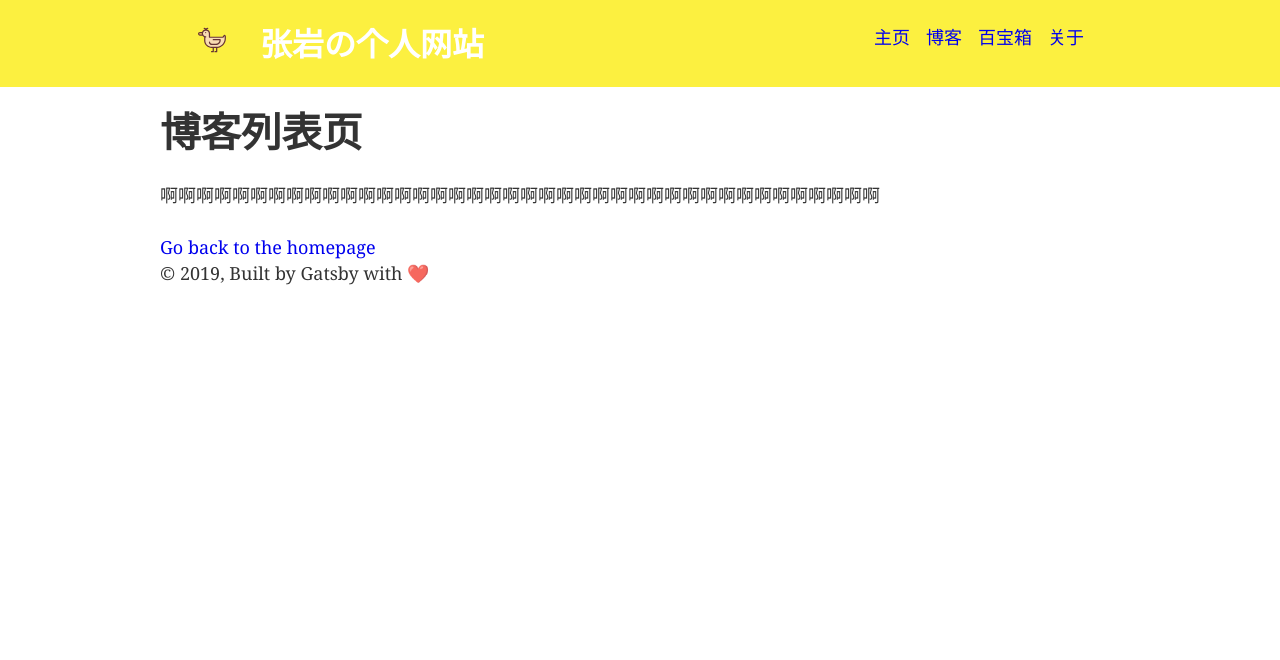
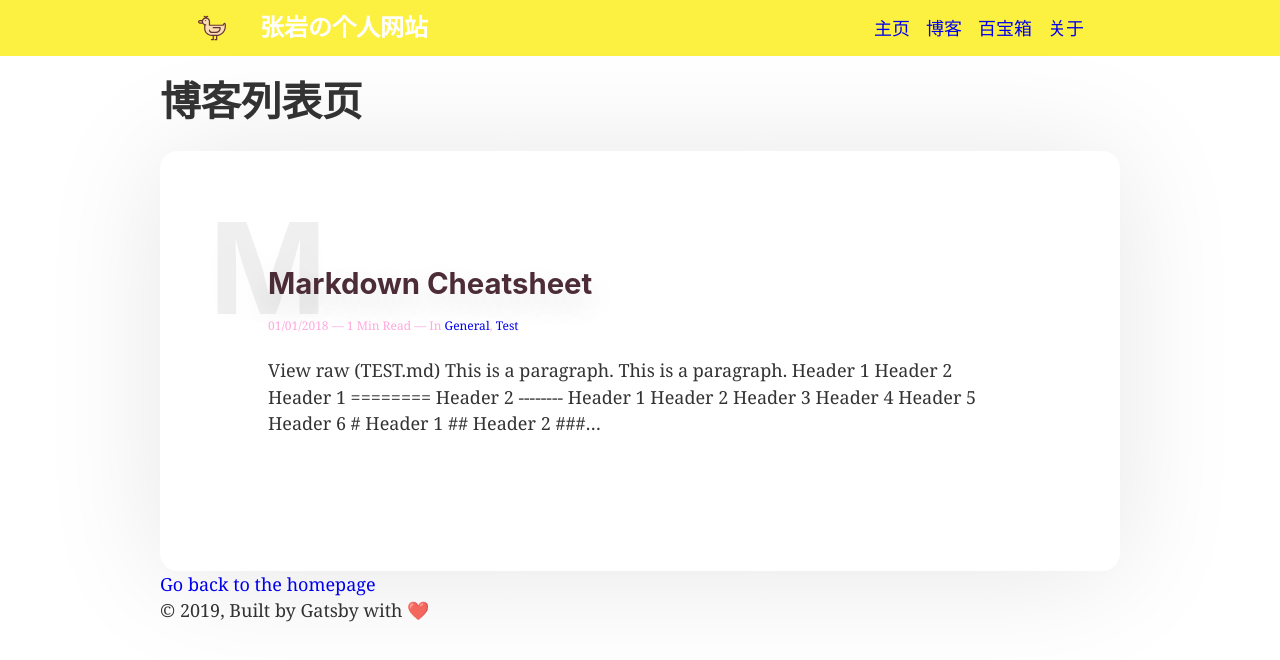
Before and after one commit to 1anZhang/gatsby-blog, a Gatsby site: page /blog in a window 1280 px wide. Built offline with nearby package versions, Linux system fonts and the light colour scheme; Gatsby itself is replaced by a stand-in of ours; some packages are replaced by stand-ins of ours.

Commit message:
:sparkles: blog list drafts appeared

```diff
--- /dev/null
+++ b/src/components/Article.js
@@ -0,0 +1,75 @@
+import React from 'react'
+import PropTypes from 'prop-types'
+import styled from 'styled-components'
+import { Link } from 'gatsby'
+import kebabCase from 'lodash/kebabCase'
+
+import Subline from './Subline'
+
+const Post = styled.article`
+  display: flex;
+  flex-direction: column;
+  margin-top: 3.5rem;
+  margin-bottom: 3.5rem;
+`
+
+const Title = styled.h2`
+  position: relative;
+  text-shadow: 0 12px 30px rgba(0, 0, 0, 0.15);
+  margin-bottom: 0.75rem;
+  a {
+    color: rgba(066, 033, 043, 0.95);
+    &:hover {
+      color: rgba(011, 124, 242, 0.35);
+    }
+  }
+`
+
+const Initiale = styled.span`
+  position: absolute;
+  font-size: 7rem;
+  transform: translate(-50%, -50%);
+  opacity: 0.08;
+  user-select: none;
+  z-index: -1;
+`
+
+const Excerpt = styled.p`
+  grid-column: -1 / 1;
+  margin-top: 1rem;
+  margin-bottom: 1rem;
+`
+
+const Article = ({ title, date, excerpt, slug, timeToRead, categories }) => {
+  const firstChar = title.charAt(0)
+
+  return (
+    <Post>
+      <Title>
+        <Initiale>{firstChar}</Initiale>
+        <Link to={slug}>{title}</Link>
+      </Title>
+      <Subline>
+        {date} &mdash; {timeToRead} Min Read &mdash; In{' '}
+        {categories.map((cat, i) => (
+          <React.Fragment key={cat}>
+            {!!i && ', '}
+            <Link to={`/categories/${kebabCase(cat)}`}>{cat}</Link>
+          </React.Fragment>
+        ))}
+      </Subline>
+      <Excerpt>{excerpt}</Excerpt>
+    </Post>
+  )
+}
+
+export default Article
+
+Article.propTypes = {
+  title: PropTypes.string.isRequired,
+  date: PropTypes.string.isRequired,
+  excerpt: PropTypes.string.isRequired,
+  slug: PropTypes.string.isRequired,
+  timeToRead: PropTypes.number.isRequired,
+  categories: PropTypes.array.isRequired,
+}
--- /dev/null
+++ b/src/components/Subline.js
@@ -0,0 +1,11 @@
+import styled from 'styled-components'
+
+const Subline = styled.div`
+  font-size: 12px;
+  color: #fad;
+  ${props => props.sectionTitle && 'margin-top: -3rem'};
+  ${props => props.sectionTitle && 'margin-bottom: 4rem'};
+  ${props => props.sectionTitle && 'text-align: center'};
+`
+
+export default Subline
--- a/src/components/header.js
+++ b/src/components/header.js
@@ -1,6 +1,6 @@
 import { Link, graphql, useStaticQuery } from 'gatsby';
 import PropTypes from 'prop-types';
-import React from 'react';
+import React, { useEffects } from 'react';
 import styled from 'styled-components';
 
 import logoImg from '../images/duck.svg';
@@ -10,11 +10,20 @@ const HeaderContainer = styled.header`
   margin-bottom: 24px;
 `;
 
-const MainContianer = styled.div`
+const Content = styled.div`
   display: flex;
+  align-items: center;
   margin: 0 auto;
   max-width: 960px;
-  padding: 24px 36px;
+  padding: 12px 36px;
+`;
+
+const LinkHome = styled(Link)`
+  display: flex;
+  align-items: center;
+  color: #fff;
+  text-decoration: none;
+  flex: 0 0 320px;
 `;
 
 const Logo = styled.img`
@@ -25,9 +34,9 @@ const Logo = styled.img`
 `;
 
 const Title = styled.h1`
-  margin-left: 32px;
+  margin: 0 0 0 32px;
   display: inline;
-  font-size: 32px;
+  font-size: 24px;
   font-family: 'PingFang-SC';
 `;
 
@@ -56,25 +65,18 @@ const Header = ({ siteTitle }) => {
 
   return (
     <HeaderContainer backgroundColor={site.siteMetadata.theme_color}>
-      <MainContianer>
-        <Link
-          to="/"
-          style={{
-            color: `#FFF`,
-            textDecoration: `none`,
-            flex: `0 0 320px`,
-          }}
-        >
+      <Content>
+        <LinkHome to="/">
           <Logo src={logoImg} />
           <Title>{siteTitle}</Title>
-        </Link>
+        </LinkHome>
         <NavigatorContainer>
           <NaviGatorItem to="/">主页</NaviGatorItem>
           <NaviGatorItem to="/blog">博客</NaviGatorItem>
           <NaviGatorItem to="/treasure">百宝箱</NaviGatorItem>
           <NaviGatorItem to="/about">关于</NaviGatorItem>
         </NavigatorContainer>
-      </MainContianer>
+      </Content>
     </HeaderContainer>
   );
 };
--- a/src/components/layout.js
+++ b/src/components/layout.js
@@ -12,7 +12,7 @@ import styled, { createGlobalStyle } from 'styled-components';
 
 import Header from './Header';
 import Footer from './Footer';
-import './layout.css';
+import './reset.css';
 
 const GlobalStyle = createGlobalStyle`
   a {
--- a/src/pages/404.js
+++ b/src/pages/404.js
@@ -1,6 +1,6 @@
 import React from 'react';
 
-import Layout from '../components/Layout';
+import Layout from '../components/layout';
 import SEO from '../components/Seo';
 
 const NotFoundPage = () => (
--- a/src/pages/about.js
+++ b/src/pages/about.js
@@ -1,7 +1,7 @@
 import React from 'react';
 import { Link } from 'gatsby';
 
-import Layout from '../components/Layout';
+import Layout from '../components/layout';
 import SEO from '../components/Seo';
 
 const SecondPage = () => (
--- a/src/pages/blog.js
+++ b/src/pages/blog.js
@@ -1,18 +1,62 @@
 import React from 'react';
 import { Link } from 'gatsby';
+import styled from 'styled-components';
 
-import Layout from '../components/Layout';
+import Layout from '../components/layout';
 import SEO from '../components/Seo';
+import Article from '../components/Article';
 
-const SecondPage = () => (
+
+const Content = styled.div`
+  grid-column: 2;
+  box-shadow: 0 4px 120px rgba(0, 0, 0, 0.1);
+  border-radius: 1rem;
+  padding: 3rem 6rem;
+  overflow: hidden;
+`
+
+const BlogPage = ({
+  data: {
+    allMdx: { nodes: posts },
+  },
+}) => (
   <Layout>
     <SEO title="Page two" />
     <h1>博客列表页</h1>
-    <p>
-      啊啊啊啊啊啊啊啊啊啊啊啊啊啊啊啊啊啊啊啊啊啊啊啊啊啊啊啊啊啊啊啊啊啊啊啊啊啊啊啊
-    </p>
+    <Content>
+        {posts.map(post => (
+          <Article
+            title={post.frontmatter.title}
+            date={post.frontmatter.date}
+            excerpt={post.excerpt}
+            timeToRead={post.timeToRead}
+            slug={post.fields.slug}
+            categories={post.frontmatter.categories}
+            key={post.fields.slug}
+          />
+        ))}
+      </Content>
     <Link to="/">Go back to the homepage</Link>
   </Layout>
 );
 
-export default SecondPage;
+export default BlogPage;
+
+export const BlogQuery = graphql`
+  query BlogQuery {
+    allMdx(sort: { fields: [frontmatter___date], order: DESC }) {
+      nodes {
+        fields {
+          slug
+        }
+        frontmatter {
+          title
+          date(formatString: "MM/DD/YYYY")
+          categories
+        }
+        excerpt(pruneLength: 200)
+        timeToRead
+      }
+    }
+  }
+`
--- a/src/pages/index.js
+++ b/src/pages/index.js
@@ -1,7 +1,7 @@
 import React from 'react';
 import { Link } from 'gatsby';
 import styled from 'styled-components';
-import Layout from '../components/Layout';
+import Layout from '../components/layout';
 import Image from '../components/Image';
 import SEO from '../components/Seo';
 
--- a/src/pages/treasure.js
+++ b/src/pages/treasure.js
@@ -1,7 +1,7 @@
 import React from 'react';
 import { Link } from 'gatsby';
 
-import Layout from '../components/Layout';
+import Layout from '../components/layout';
 import SEO from '../components/Seo';
 
 const SecondPage = () => (
```
Also changed, not shown: src/components/reset.css (renamed from src/components/layout.css).
